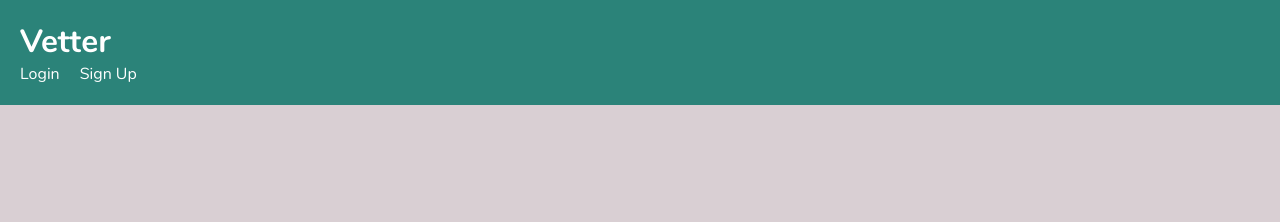
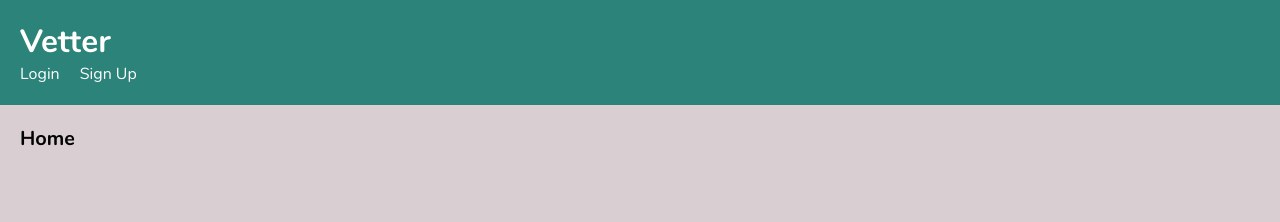
Before and after one commit to rafaelalma/vetter-client, a React (Create React App) app: page / in a window 1280 px wide. Shown: the top 222 px of the page. Built offline with nearby package versions, Linux system fonts and the light colour scheme.

Commit message:
Add HomePage component

```diff
--- a/src/App.jsx
+++ b/src/App.jsx
@@ -12,6 +12,7 @@ import PatientDetails from "views/Dashboard/Patients/PatientDetails/PatientDetai
 import PatientsList from "views/Dashboard/Patients/PatientsList/PatientsList";
 import PatientsPage from "views/Dashboard/Patients/PatientsPage";
 import ForgotPasswordPage from "views/ForgotPassword/ForgotPasswordPage";
+import HomePage from "views/Home/HomePage";
 import LoginPage from "views/Login/LoginPage";
 import MedicinesPage from "views/Medicines/MedicinesPage";
 import SearchForm from "views/Medicines/SearchForm/SearchForm";
@@ -25,7 +26,7 @@ export default function App() {
         <BrowserRouter>
           <Header />
           <Routes>
-            <Route path="/" element={null} />
+            <Route path="/" element={<HomePage />} />
             <Route path="/sign-up" element={<SignUpPage />} />
             <Route path="/login" element={<LoginPage />} />
             <Route path="/forgot-password" element={<ForgotPasswordPage />} />
--- /dev/null
+++ b/src/views/Home/HomePage.jsx
@@ -0,0 +1,9 @@
+import "./HomePage.scss";
+
+export default function HomePage() {
+  return (
+    <div className="HomePage">
+      <h3>Home</h3>
+    </div>
+  );
+}
--- /dev/null
+++ b/src/views/Home/HomePage.scss
@@ -0,0 +1,5 @@
+@import "styles/settings/spacing";
+
+.HomePage {
+  padding: $spacing-2;
+}
```
Also changed, not shown: 1 other file (tests, documents, lock files or other folders).
